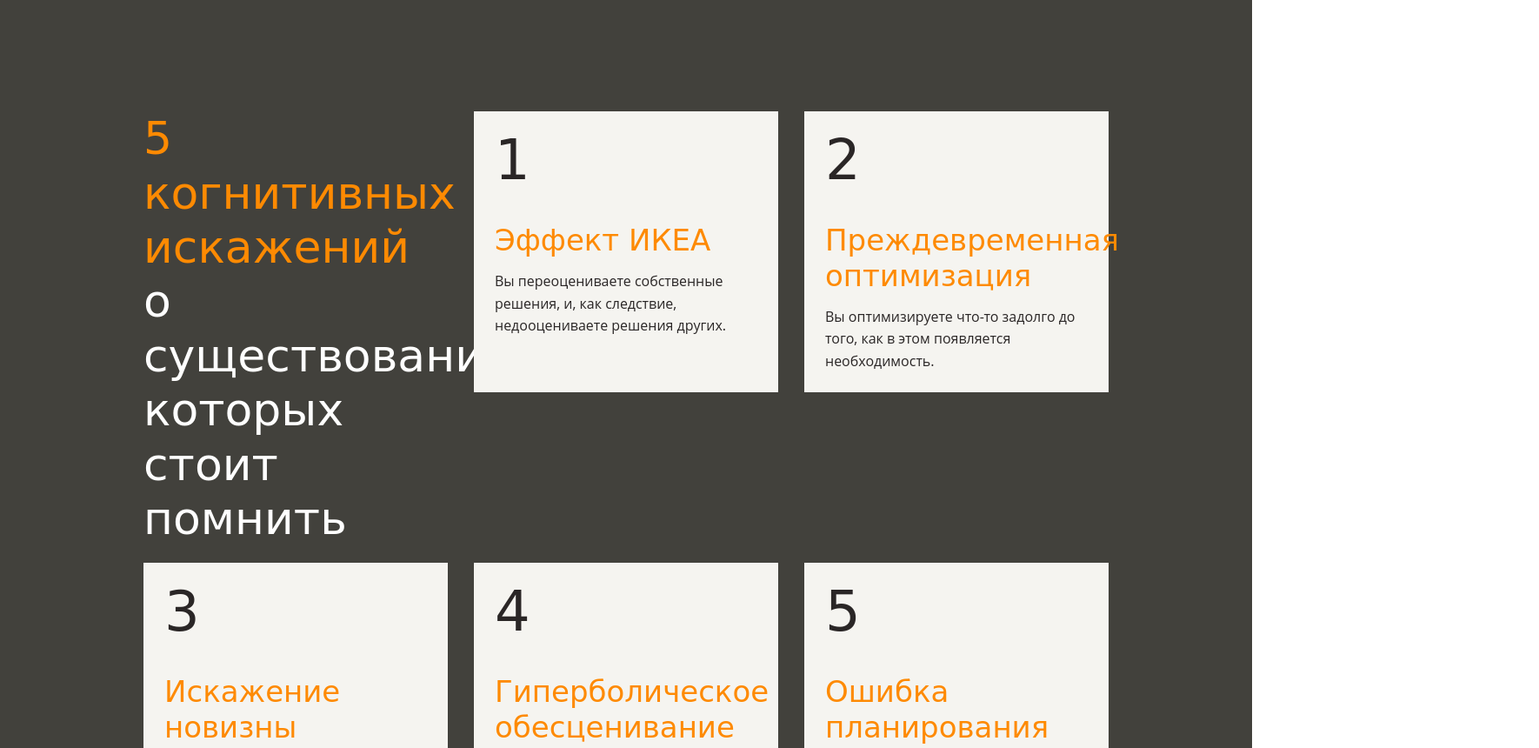
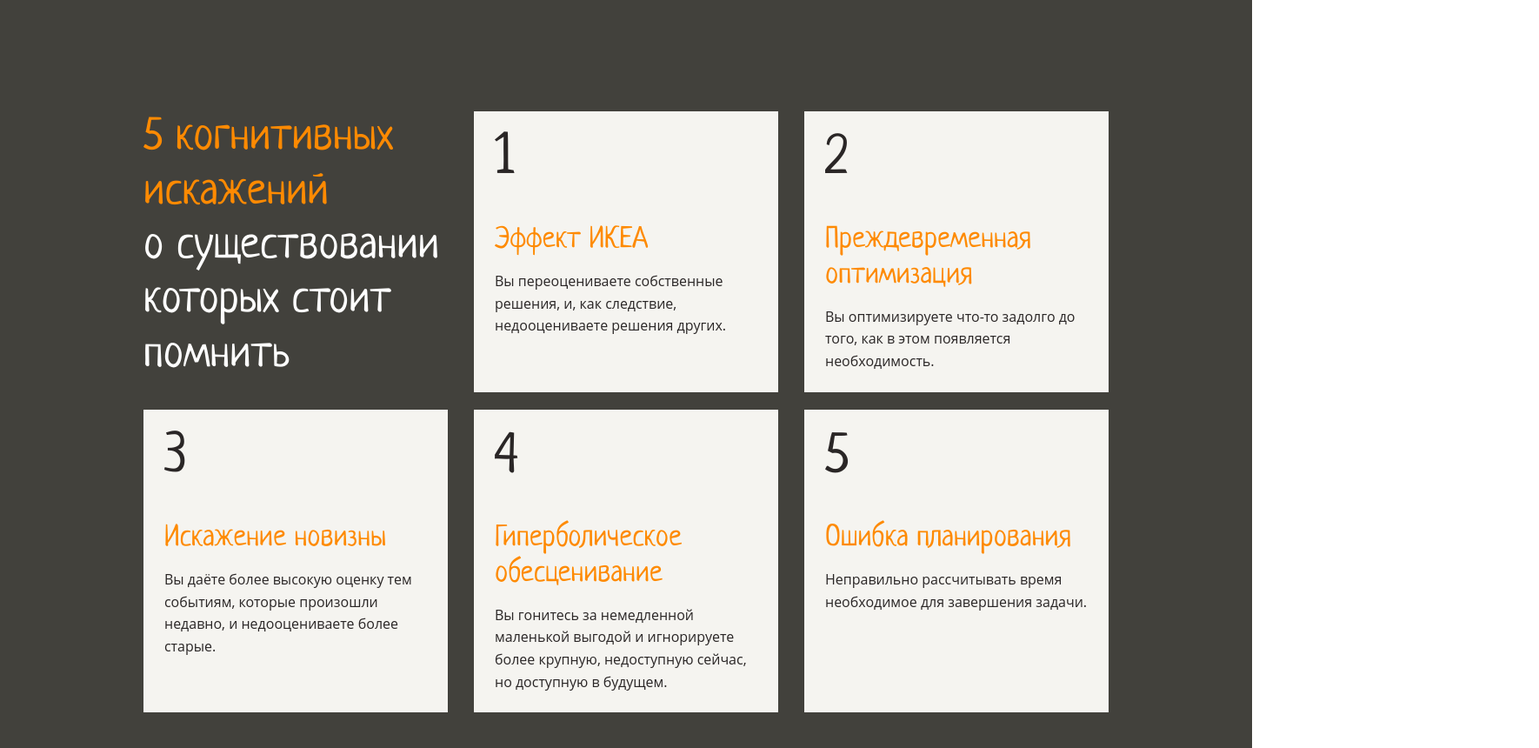
Before and after one commit to annkainova/layout-designer-project-58, a website: page src/index.html in a window 1280 px wide. Shown: the part 1800-2660 px from the top of the page at 87% size, 1770 px wide, since content can reach past the window. Drawn offline with Linux system fonts and the light colour scheme; grey boxes are pictures that could not be loaded; files whose address does not match are found by name.

Commit message:
correction ver 13

```diff
--- a/src/styles/style.css
+++ b/src/styles/style.css
@@ -18,7 +18,7 @@
 }
 
 @font-face {
-  font-family: "Neucha", cursive;
+   font-family: "Neucha Regular";
    src: url("../styles/fonts/Neucha-Regular.ttf");
 }
 
@@ -59,7 +59,7 @@ p {
 h1,
 h2,
 h3 {
-  font-family: "Neucha", cursive;
+   font-family: "Neucha Regular", cursive;
    font-weight: 400;
    line-height: 1.2em;
    margin: 0;
@@ -149,7 +149,7 @@ header::before {
    column-gap: 30px;
 }
 
-.text-description ~ p {
+.text-description~p {
    width: 540px;
 }
 
@@ -237,8 +237,8 @@ section.container-menu-block {
 }
 
 .menu-number {
-  font-family: "Neucha", cursive;
    font-weight: 400;
+   font-family: "Neucha Regular", cursive;
    font-size: 64px;
    line-height: 1;
    color: var(--dark);
@@ -330,9 +330,9 @@ a.ver {
 }
 
 .upheader {
-  font-family: "Neucha", cursive;
+   font-weight: 400;
+   font-family: "Neucha Regular", cursive;
    font-style: normal;
-  font-weight: 400;
    font-size: 24px;
    line-height: 29px;
 
```
Lines whose indentation alone changed are shown as unchanged.
